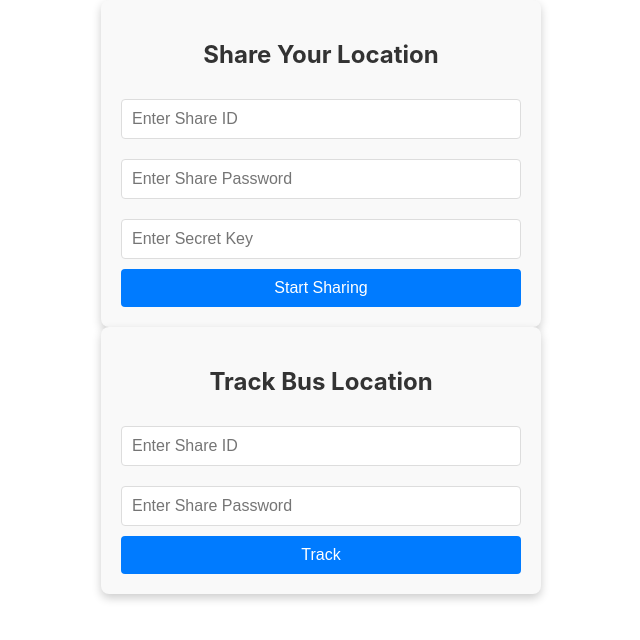
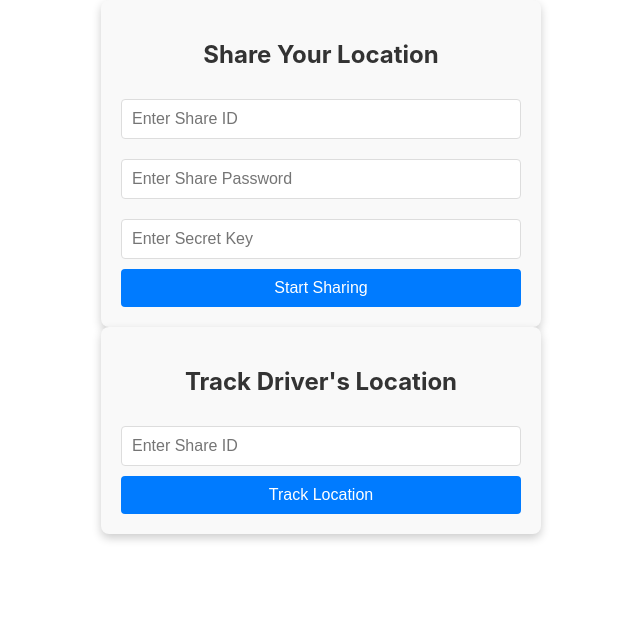
Before and after one commit to Kishore2212061/kkk, a React (Create React App) app: page / in a window 1280 px wide. Shown: the top 640 px of the page, without its empty margins (319-959 px from the left). Built offline with nearby package versions, Linux system fonts and the light colour scheme.

Commit message:
UserTrack.js

```diff
--- a/src/components/UserTrack.js
+++ b/src/components/UserTrack.js
@@ -3,53 +3,56 @@ import React, { useState, useEffect } from 'react';
 import { ref, onValue } from 'firebase/database';
 import { database } from '../firebase'; // Ensure this points to your Firebase config
 import { GoogleMap, LoadScript, Marker, Polyline } from '@react-google-maps/api';
-import './UserTrack.css';
+import './UserTrack.css'; // Optional: your styles
 
-// Map container style
 const containerStyle = {
   width: '100%',
   height: '500px',
 };
 
-// Polyline style (red route line)
+// Polyline style (blue path line)
 const polylineOptions = {
-  strokeColor: '#FF0000',
+  strokeColor: '#0000FF',
   strokeOpacity: 1.0,
   strokeWeight: 3,
 };
 
-// Destination coordinates (example: National Engineering College, Kovilpatti)
-const destination = {
-  lat: 9.1467,
-  lng: 77.83215,
-};
-
 const UserTrack = () => {
+  const [location, setLocation] = useState(null);
   const [shareId, setShareId] = useState('');
-  const [sharePass, setSharePass] = useState('');
-  const [location, setLocation] = useState(null);
-  const [path, setPath] = useState([]); // Array to store path of bus locations
+  const [path, setPath] = useState([]); // Store the path of the driver's route
 
   const handleTrack = (e) => {
     e.preventDefault();
-    const locationRef = ref(database, `locations/${shareId}`);
+    if (!shareId) {
+      alert('Please enter a Share ID to track.');
+      return;
+    }
 
-    // Listen for location updates in real-time from Firebase
+    const locationRef = ref(database, `drivers/${shareId}/location`);
+
+    // Listen for real-time changes to the driver's location
     onValue(locationRef, (snapshot) => {
       const data = snapshot.val();
-      if (data && data.sharePass === sharePass) {
+      if (data) {
         const newLocation = { lat: data.latitude, lng: data.longitude };
         setLocation(newLocation);
-        setPath((prevPath) => [...prevPath, newLocation]); // Append new location to the path array
+        setPath((prevPath) => [...prevPath, newLocation]); // Add new location to the path
       } else {
-        alert('Invalid ID or Password');
+        alert('No location data found for this Share ID.');
       }
     });
   };
 
+  useEffect(() => {
+    if (location) {
+      console.log('Driver location:', location);
+    }
+  }, [location]);
+
   return (
     <div className="user-track-container">
-      <h2>Track Bus Location</h2>
+      <h2>Track Driver's Location</h2>
       <form onSubmit={handleTrack} className="track-form">
         <input
           type="text"
@@ -59,15 +62,7 @@ const UserTrack = () => {
           required
           className="input-field"
         />
-        <input
-          type="password"
-          placeholder="Enter Share Password"
-          value={sharePass}
-          onChange={(e) => setSharePass(e.target.value)}
-          required
-          className="input-field"
-        />
-        <button type="submit" className="track-button">Track</button>
+        <button type="submit" className="track-button">Track Location</button>
       </form>
 
       {location && (
@@ -77,14 +72,13 @@ const UserTrack = () => {
             center={location}
             zoom={15}
           >
-            {/* Polyline for route */}
-            <Polyline path={path} options={polylineOptions} />
+            {/* Marker for the driver's real-time location */}
+            <Marker position={location} label="Driver" />
 
-            {/* Marker for the bus's real-time location */}
-            <Marker position={location} label="Bus" />
-
-            {/* Marker for the destination */}
-            <Marker position={destination} label="Destination" />
+            {/* Polyline to display the path of the driver */}
+            {path.length > 1 && (
+              <Polyline path={path} options={polylineOptions} />
+            )}
           </GoogleMap>
         </LoadScript>
       )}
```
